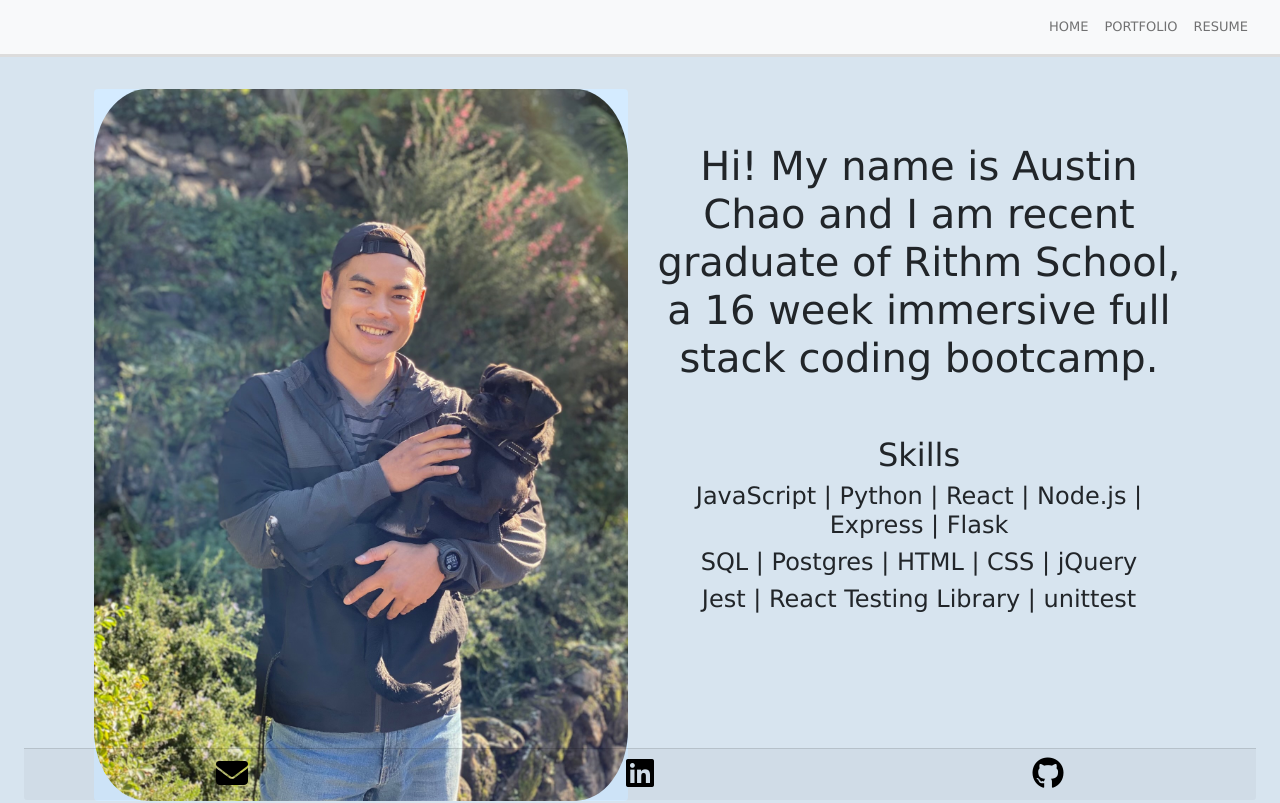
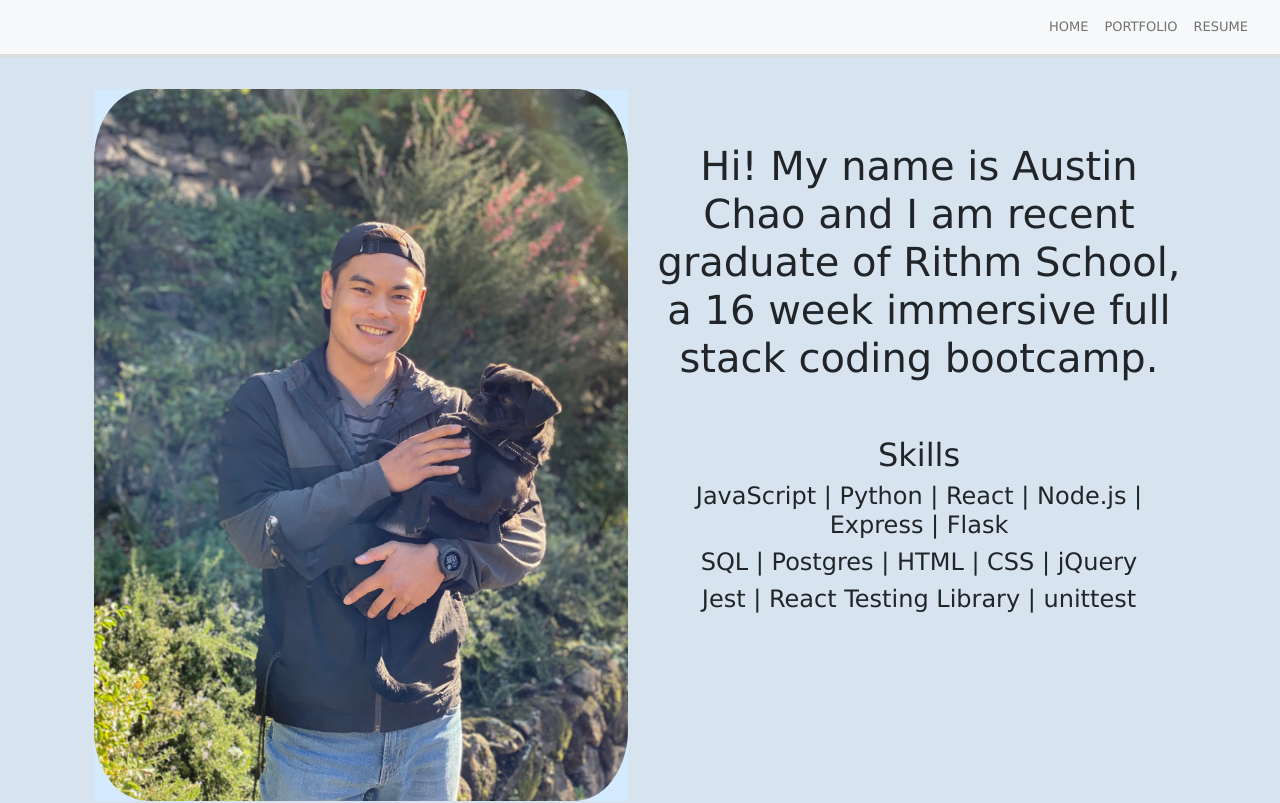
Before and after one commit to austinschao/personal-site, a React (Create React App) app: page /home in a window 1280 px wide. Shown: the top 803 px of the page. Built offline with nearby package versions, Linux system fonts and the light colour scheme.

Commit message:
added min height to push footer to bottom

```diff
--- a/src/Footer/styles.css
+++ b/src/Footer/styles.css
@@ -5,8 +5,6 @@
 
 .footer-container {
     width: 100%;
-    position: fixed;
-    bottom: 0;
 }
 
 .footer-email {
--- a/src/Home/styles.css
+++ b/src/Home/styles.css
@@ -1,6 +1,7 @@
 .about-container {
     margin-top: 2rem;
     margin-bottom: 2rem;
+    min-height: 100vh;
 }
 
 .about-image {
--- a/src/Portfolio/styles.css
+++ b/src/Portfolio/styles.css
@@ -1,5 +1,6 @@
 .portfolio-container {
     margin: 3rem 0 3rem 0;
+    min-height: 100vh;
 }
 
 .portfolio-card-body {
--- a/src/Resume/styles.css
+++ b/src/Resume/styles.css
@@ -1,4 +1,5 @@
 .resume-card {
     width: 50rem;
     margin: 3rem auto;
+    min-height: 100vh;
 }
```
